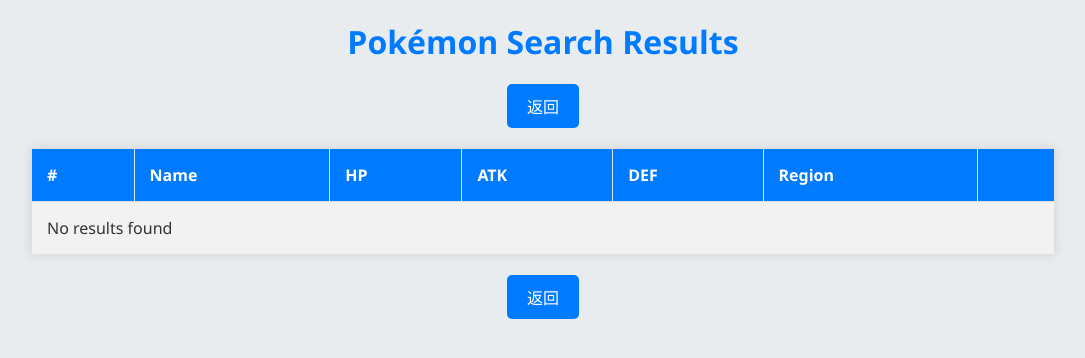
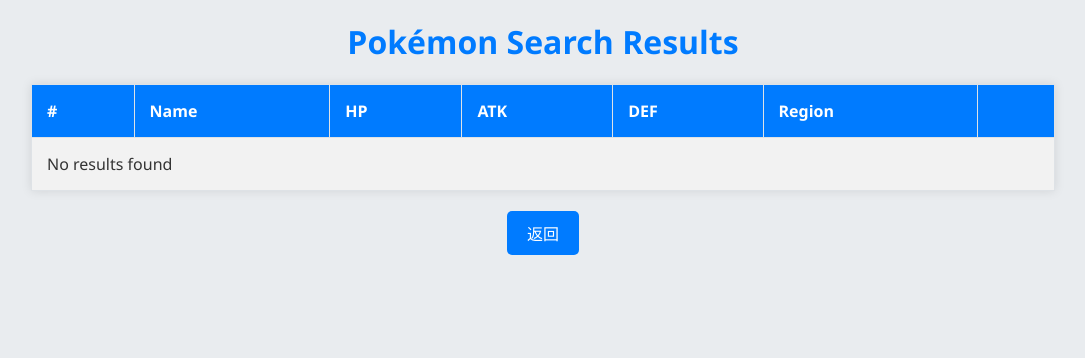
Before and after one commit to IvanChang0290/Db-final, a PHP site: page /search2.php?search_query=1 in a window 1280 px wide. Shown: the top 358 px of the page, without its empty margins (97-1182 px from the left). Run offline with PHP 8.4, Linux system fonts and the light colour scheme; data comes from the database, SQL or seed files in the repository; data that the repository does not hold is empty.

Commit message:
Update search2.php
刪除上半部的返回鍵

```diff
--- a/db_poke/search2.php
+++ b/db_poke/search2.php
@@ -72,11 +72,6 @@
 <body>
 
     <h1>Pokémon Search Results</h1>
-
-    <div class="button-container">
-
-        <button onclick="window.location.href='visitor.php'">返回</button>
-    </div>
 
     <div class="table-container">
         <table>
```
